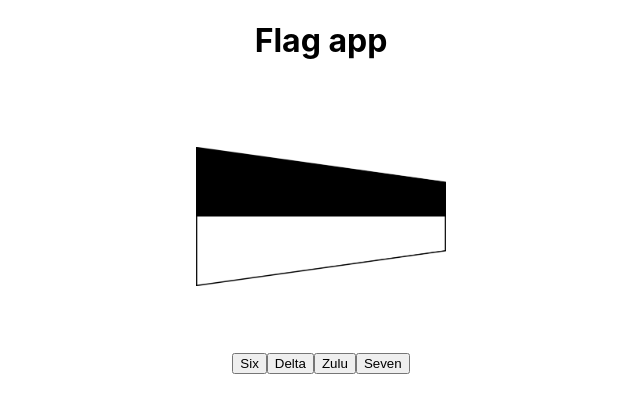
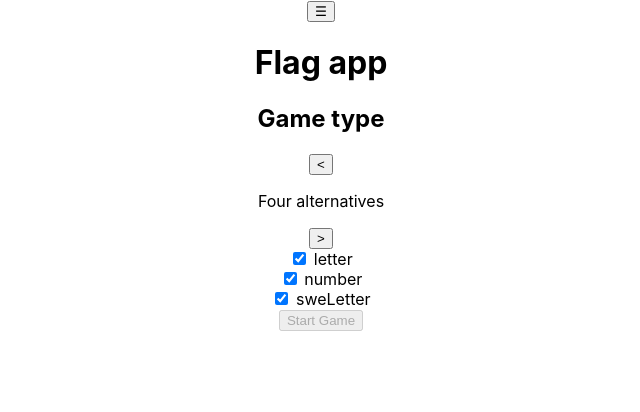
Before and after one commit to antonklock/flag-app, a React (Create React App) app: page / in a window 1280 px wide. Shown: the top 412 px of the page, without its empty margins (319-959 px from the left). Built offline with nearby package versions, Linux system fonts and the light colour scheme.

Commit message:
add filtered flags

```diff
--- a/src/App.js
+++ b/src/App.js
@@ -1,48 +1,31 @@
-import { useState, useEffect } from 'react';
 import './App.css';
-import FlagDisplay from './components/FlagDisplay';
-import flags from './tools/flags';
-import getRandomKey from './tools/getRandomKey';
-import AnswerButtons from './components/AnswerButtons';
+import { useState } from 'react';
+import ChooseGameType from './components/ChooseGameType';
+import GameFourButtons from './components/GameFourButtons';
+import TopBar from './components/TopBar';
 
 function App() {
-  const [flagDisplay, setFlagDisplay] = useState({});
-  const [alternatives, setAlternatives] = useState([]);
-  const [showCorrectGuess, setShowCorrectGuess] = useState(false);
-  const [isButtonDisabled, setIsButtonDisabled] = useState([false, false, false, false]);
+  const [gameMode, setGameMode] = useState('none');
+  const [flagFilters, setFlagFilters] = useState({type: ['letter', 'number', 'sweLetter']});
 
-  useEffect(() => {
-    setFlagDisplay(getRandomKey(flags));
-  }, [])
+  const gameComponent = () => {
+    switch (gameMode){
+      case 'FourAlternatives' :
+        return <GameFourButtons
+          setGameMode={ setGameMode }
+          flagFilters={ flagFilters }
+        />
 
-  useEffect(()=> {
-    const altOne = getRandomKey(flags).flagName;
-    const altTwo = getRandomKey(flags).flagName;
-    const altThree = getRandomKey(flags).flagName;
-    const altFour = flagDisplay.flagName;
-
-    const shuffledAlternatives = [altOne, altTwo, altThree, altFour]
-    .sort(()=> Math.random() - 0.5);
-
-    setAlternatives(shuffledAlternatives);
-    setIsButtonDisabled([false, false, false, false]);
-  }, [flagDisplay]);
+      default :
+        return <ChooseGameType setGameMode={ setGameMode } setFlagFilters={ setFlagFilters } flagFilters={ flagFilters } />
+    }
+  }
 
   return (
     <div className="App">
+      <TopBar />
       <h1>Flag app</h1>
-      <FlagDisplay
-        flag={flagDisplay}
-        showCorrectGuess={showCorrectGuess}
-      />
-      <AnswerButtons
-        alternatives={ alternatives }
-        flagDisplay={ flagDisplay }
-        setFlagDisplay={ setFlagDisplay }
-        setShowCorrectGuess={ setShowCorrectGuess }
-        isButtonDisabled={ isButtonDisabled }
-        setIsButtonDisabled={ setIsButtonDisabled }
-      />
+      { gameComponent() }
     </div>
   );
 }
--- a/src/components/AnswerButton.js
+++ b/src/components/AnswerButton.js
@@ -11,7 +11,8 @@ const AnswerButton = ({ propsLink, alternative }) => (
                     propsLink.setFlagDisplay,
                     propsLink.setShowCorrectGuess,
                     propsLink.isButtonDisabled,
-                    propsLink.setIsButtonDisabled
+                    propsLink.setIsButtonDisabled,
+                    propsLink.filteredFlags
                     );
             }}
             disabled={ propsLink.isButtonDisabled[propsLink.alternatives.indexOf(alternative)] }
--- /dev/null
+++ b/src/components/CheckboxOption.js
@@ -0,0 +1,34 @@
+const CheckboxOption = ({
+    type,
+    isChecked,
+    addFilterOption,
+    removeFilterOption,
+    setFlagFilters,
+    flagFilters,
+    checkAmountOfFlagGroups,
+    setCanPlay
+ }) => {
+    return (
+        <div>
+                <input
+                    type={ 'checkbox' }
+                    className={'optionCheckbox'}
+                    id={ type }
+                    name={ type }
+                    defaultChecked={ isChecked }
+                    onChange={() => {
+                        const checkbox = document.querySelector(`#${type}`);
+                        if(checkbox.checked){
+                            addFilterOption(type, setFlagFilters, flagFilters);
+                        } else {
+                            removeFilterOption(type, setFlagFilters, flagFilters);
+                        }
+                        setCanPlay( checkAmountOfFlagGroups() );
+                    }}
+                />
+                <label htmlFor={ type }> { type }</label>
+        </div>
+    );
+};
+
+export default CheckboxOption;
--- /dev/null
+++ b/src/components/ChooseGameType.js
@@ -0,0 +1,44 @@
+import OptionsMenu from "./OptionsMenu";
+import { useState, useEffect } from 'react';
+
+const ChooseGameType = ({
+    setGameMode,
+    setFlagFilters,
+    flagFilters
+}) => {
+    const [canPlay, setCanPlay] = useState(false);
+
+    useEffect(() => {
+        setFlagFilters({type: ['letter', 'number', 'sweLetter']});
+    }, [setFlagFilters])
+
+    return (
+        <>
+        <h2>Game type</h2>
+        <div>
+            <button>{'<'}</button>
+            <p>Four alternatives</p>
+            <button>{'>'}</button>
+        </div>
+        <div>
+            <OptionsMenu
+                setGameMode={ setGameMode }
+                setFlagFilters={ setFlagFilters }
+                flagFilters={ flagFilters }
+                setCanPlay={ setCanPlay }
+            />
+        </div>
+        <div>
+            {canPlay ?
+                <button onClick={() => {
+                    setGameMode('FourAlternatives');
+                }}>Start Game</button>
+                :
+                <button disabled>Start Game</button>
+            }
+        </div>
+        </>
+    );
+}
+
+export default ChooseGameType;
--- /dev/null
+++ b/src/components/GameFourButtons.js
@@ -0,0 +1,56 @@
+import AnswerButtons from './AnswerButtons';
+import { chooseNextFlag } from '../tools/chooseNextFlag';
+import FlagDisplay from './FlagDisplay';
+import flags from '../tools/flags';
+import { filterFlags } from '../tools/flagFilters';
+import { useState, useEffect, useRef } from 'react';
+
+const GameFourButtons = ({ setGameMode, flagFilters }) => {
+    const [flagDisplay, setFlagDisplay] = useState({});
+    const [alternatives, setAlternatives] = useState([]);
+    const [showCorrectGuess, setShowCorrectGuess] = useState(false);
+    const [isButtonDisabled, setIsButtonDisabled] = useState([false, false, false, false]);
+    let filteredFlags = useRef(null);
+
+    useEffect(() => {
+        filteredFlags.current = filterFlags( flags, flagFilters );
+        setFlagDisplay(chooseNextFlag( filteredFlags.current,  false));
+        console.log(filteredFlags.current)
+    }, [flagFilters, filteredFlags])
+
+    useEffect(()=> {
+        const altOne = filteredFlags.current[Math.floor(Math.random() * filteredFlags.current.length)].flagName;
+        const altTwo = filteredFlags.current[Math.floor(Math.random() * filteredFlags.current.length)].flagName;
+        const altThree = filteredFlags.current[Math.floor(Math.random() * filteredFlags.current.length)].flagName;
+        const altFour = flagDisplay.flagName;
+
+        const shuffledAlternatives = [altOne, altTwo, altThree, altFour]
+        .sort(()=> Math.random() - 0.5);
+
+        setAlternatives(shuffledAlternatives);
+        setIsButtonDisabled([false, false, false, false]);
+    }, [flagDisplay]);
+
+    return (
+        <div>
+            <FlagDisplay
+                flag={ flagDisplay }
+                showCorrectGuess={ showCorrectGuess }
+            />
+            <AnswerButtons
+                alternatives={ alternatives }
+                flagDisplay={ flagDisplay }
+                setFlagDisplay={ setFlagDisplay }
+                setShowCorrectGuess={ setShowCorrectGuess }
+                isButtonDisabled={ isButtonDisabled }
+                setIsButtonDisabled={ setIsButtonDisabled }
+                filteredFlags={ filteredFlags.current }
+            />
+            <button onClick={() =>{
+                setGameMode('none');
+            }}>Back</button>
+        </div>
+    )
+}
+
+export default GameFourButtons;
--- /dev/null
+++ b/src/components/OptionsMenu.js
@@ -0,0 +1,49 @@
+import CheckboxOption from './CheckboxOption';
+import { addFilterOption, removeFilterOption } from '../tools/flagFilters';
+
+const checkAmountOfFlagGroups = () => {
+    const checkedCheck = Array.from(document.getElementsByClassName('optionCheckbox'));
+    const array = [];
+    checkedCheck.forEach(e => array.push(e.checked));
+
+    return array.some(e => e === true);
+};
+
+const OptionsMenu = ({ setFlagFilters, flagFilters, setCanPlay }) => {
+    return (
+        <div id="checkboxes">
+            <CheckboxOption
+                type='letter'
+                isChecked={true}
+                addFilterOption={ addFilterOption }
+                removeFilterOption={ removeFilterOption }
+                setFlagFilters={ setFlagFilters }
+                flagFilters={ flagFilters }
+                checkAmountOfFlagGroups={ checkAmountOfFlagGroups }
+                setCanPlay={ setCanPlay }
+            />
+            <CheckboxOption
+                type='number'
+                isChecked={true}
+                addFilterOption={ addFilterOption }
+                removeFilterOption={ removeFilterOption }
+                setFlagFilters={ setFlagFilters }
+                flagFilters={ flagFilters }
+                checkAmountOfFlagGroups={ checkAmountOfFlagGroups }
+                setCanPlay={ setCanPlay }
+            />
+            <CheckboxOption
+                type='sweLetter'
+                isChecked={true}
+                addFilterOption={ addFilterOption }
+                removeFilterOption={ removeFilterOption }
+                setFlagFilters={ setFlagFilters }
+                flagFilters={ flagFilters }
+                checkAmountOfFlagGroups={ checkAmountOfFlagGroups }
+                setCanPlay={ setCanPlay }
+            />
+        </div>
+    );
+}
+
+export default OptionsMenu;
--- /dev/null
+++ b/src/components/TopBar.js
@@ -0,0 +1,9 @@
+const TopBar = () => {
+    return (
+        <>
+            <button>☰</button>
+        </>
+    );
+}
+
+export default TopBar;
--- a/src/tools/chooseNextFlag.js
+++ b/src/tools/chooseNextFlag.js
@@ -1,27 +1,27 @@
-import flags from '../tools/flags';
-import getRandomKey from '../tools/getRandomKey';
 const wrongGuessFlags = [];
 
-const chooseNextFlag = (currentFlag) => {
+const chooseNextFlag = ( flags, currentFlag) => {
     let loadRandomFlag = Math.floor(Math.random() + 0.5);
     if(wrongGuessFlags.length <= 0 || wrongGuessFlags[0] === currentFlag){
         loadRandomFlag = 1;
     }
+
     if(loadRandomFlag){
         return () => {
-            let newFlag = null;
+            let newFlag;
             do{
-                newFlag = getRandomKey(flags);
-            } while (newFlag === currentFlag);
+                console.log(flags.length);
+                newFlag = flags[Math.floor(Math.random() * flags.length)];
+            }while (newFlag.flagName === currentFlag)
             return newFlag;
         }
     } else {
         const wrongGuessFlag = wrongGuessFlags[0];
         wrongGuessFlags.shift();
         return () => {
-            for(let flag in flags){
-                if(wrongGuessFlag === flags[flag].flagName){
-                    return flags[flag];
+            for(let i in flags){
+                if(wrongGuessFlag === flags[i].flagName){
+                    return flags[i];
                 }
             }
         };
--- /dev/null
+++ b/src/tools/flagFilters.js
@@ -0,0 +1,19 @@
+const filterFlags = ( flags, filters ) => {
+     return flags.filter(flag => {
+        for(let i in filters.type){
+            if(flag.type === filters.type[i]){
+                return flag;
+            }
+        }
+        return null;
+    });
+}
+
+const removeFilterOption = ( filterName, setFlagFilters, flagFilters ) => {
+    setFlagFilters({type: flagFilters.type.filter(type => ( type !== filterName ))});
+}
+const addFilterOption = ( filterName, setFlagFilters, flagFilters ) => {
+    setFlagFilters({type: [...flagFilters.type, filterName]});
+}
+
+export { filterFlags, removeFilterOption, addFilterOption };
--- a/src/tools/flags.js
+++ b/src/tools/flags.js
@@ -38,46 +38,46 @@ import eight from '../assets/flags/numbers/eight.png';
 import niner from '../assets/flags/numbers/niner.png';
 import zero from '../assets/flags/numbers/zero.png';
 
-const flags = {
-    alpha: {src: alpha, flagName: 'Alpha', symbol: 'a'},
-    bravo: {src: bravo, flagName: 'Bravo', symbol: 'b'},
-    charlie: {src: charlie, flagName: 'Charlie', symbol: 'c'},
-    delta: {src: delta, flagName: 'Delta', symbol: 'd'},
-    echo: {src: echo, flagName: 'Echo', symbol: 'e'},
-    foxtrot: {src: foxtrot, flagName: 'Foxtrot', symbol: 'f'},
-    golf: {src: golf, flagName: 'Golf', symbol: 'g'},
-    hotel: {src: hotel, flagName: 'Hotel', symbol: 'h'},
-    india: {src: india, flagName: 'India', symbol: 'i'},
-    juliet: {src: juliet, flagName: 'Juliet', symbol: 'j'},
-    kilo: {src: kilo, flagName: 'Kilo', symbol: 'k'},
-    lima: {src: lima, flagName: 'Lima', symbol: 'l'},
-    mike: {src: mike, flagName: 'Mike', symbol: 'm'},
-    november: {src: november, flagName: 'November', symbol: 'n'},
-    oscar: {src: oscar, flagName: 'Oscar', symbol: 'o'},
-    papa: {src: papa, flagName: 'Papa', symbol: 'p'},
-    quebec: {src: quebec, flagName: 'Quebec', symbol: 'q'},
-    romeo: {src: romeo, flagName: 'Romeo', symbol: 'r'},
-    sierra: {src: sierra, flagName: 'Sierra', symbol: 's'},
-    tango: {src: tango, flagName: 'Tango', symbol: 't'},
-    uniform: {src: uniform, flagName: 'Uniform', symbol: 'u'},
-    victor: {src: victor, flagName: 'Victor', symbol: 'v'},
-    whiskey: {src: whiskey, flagName: 'Whiskey', symbol: 'w'},
-    xray: {src: xray, flagName: 'Xray', symbol: 'x'},
-    yankee: {src: yankee, flagName: 'Yankee', symbol: 'y'},
-    zulu: {src: zulu, flagName: 'Zulu', symbol: 'z'},
-    aring: {src: aring, flagName: 'Aring', symbol: 'å'},
-    auml: {src: auml, flagName: 'Auml', symbol: 'ä'},
-    ouml: {src: ouml, flagName: 'Ouml', symbol: 'ö'},
-    one: {src: one, flagName: 'One', symbol: '1'},
-    two: {src: two, flagName: 'Two', symbol: '2'},
-    three: {src: three, flagName: 'Three', symbol: '3'},
-    four: {src: four, flagName: 'Four', symbol: '4'},
-    five: {src: five, flagName: 'Five', symbol: '5'},
-    six: {src: six, flagName: 'Six', symbol: '6'},
-    seven: {src: seven, flagName: 'Seven', symbol: '7'},
-    eight: {src: eight, flagName: 'Eight', symbol: '8'},
-    niner: {src: niner, flagName: 'Niner', symbol: '9'},
-    zero: {src: zero, flagName: 'Zero', symbol: '0'}
-};
+const flags = [
+    {src: alpha, flagName: 'Alpha', symbol: 'a', type: 'letter'},
+    {src: bravo, flagName: 'Bravo', symbol: 'b', type: 'letter'},
+    {src: charlie, flagName: 'Charlie', symbol: 'c', type: 'letter'},
+    {src: delta, flagName: 'Delta', symbol: 'd', type: 'letter'},
+    {src: echo, flagName: 'Echo', symbol: 'e', type: 'letter'},
+    {src: foxtrot, flagName: 'Foxtrot', symbol: 'f', type: 'letter'},
+    {src: golf, flagName: 'Golf', symbol: 'g', type: 'letter'},
+    {src: hotel, flagName: 'Hotel', symbol: 'h', type: 'letter'},
+    {src: india, flagName: 'India', symbol: 'i', type: 'letter'},
+    {src: juliet, flagName: 'Juliet', symbol: 'j', type: 'letter'},
+    {src: kilo, flagName: 'Kilo', symbol: 'k', type: 'letter'},
+    {src: lima, flagName: 'Lima', symbol: 'l', type: 'letter'},
+    {src: mike, flagName: 'Mike', symbol: 'm', type: 'letter'},
+    {src: november, flagName: 'November', symbol: 'n', type: 'letter'},
+    {src: oscar, flagName: 'Oscar', symbol: 'o', type: 'letter'},
+    {src: papa, flagName: 'Papa', symbol: 'p', type: 'letter'},
+    {src: quebec, flagName: 'Quebec', symbol: 'q', type: 'letter'},
+    {src: romeo, flagName: 'Romeo', symbol: 'r', type: 'letter'},
+    {src: sierra, flagName: 'Sierra', symbol: 's', type: 'letter'},
+    {src: tango, flagName: 'Tango', symbol: 't', type: 'letter'},
+    {src: uniform, flagName: 'Uniform', symbol: 'u', type: 'letter'},
+    {src: victor, flagName: 'Victor', symbol: 'v', type: 'letter'},
+    {src: whiskey, flagName: 'Whiskey', symbol: 'w', type: 'letter'},
+    {src: xray, flagName: 'Xray', symbol: 'x', type: 'letter'},
+    {src: yankee, flagName: 'Yankee', symbol: 'y', type: 'letter'},
+    {src: zulu, flagName: 'Zulu', symbol: 'z', type: 'letter'},
+    {src: aring, flagName: 'Aring', symbol: 'å', type: 'sweLetter'},
+    {src: auml, flagName: 'Auml', symbol: 'ä', type: 'sweLetter'},
+    {src: ouml, flagName: 'Ouml', symbol: 'ö', type: 'sweLetter'},
+    {src: one, flagName: 'One', symbol: '1', type: 'number'},
+    {src: two, flagName: 'Two', symbol: '2', type: 'number'},
+    {src: three, flagName: 'Three', symbol: '3', type: 'number'},
+    {src: four, flagName: 'Four', symbol: '4', type: 'number'},
+    {src: five, flagName: 'Five', symbol: '5', type: 'number'},
+    {src: six, flagName: 'Six', symbol: '6', type: 'number'},
+    {src: seven, flagName: 'Seven', symbol: '7', type: 'number'},
+    {src: eight, flagName: 'Eight', symbol: '8', type: 'number'},
+    {src: niner, flagName: 'Niner', symbol: '9', type: 'number'},
+    {src: zero, flagName: 'Zero', symbol: '0', type: 'number'}
+];
 
 export default flags;
--- a/src/tools/handleGuess.js
+++ b/src/tools/handleGuess.js
@@ -7,12 +7,13 @@ const handleGuess = (
     setFlagDisplay,
     setShowCorrectGuess,
     isButtonDisabled,
-    setIsButtonDisabled
+    setIsButtonDisabled,
+    filteredFlags
     ) => {
     if(alternative === flagName){
         setShowCorrectGuess(true);
         setTimeout(() => {
-            setFlagDisplay(chooseNextFlag(flagName));
+            setFlagDisplay(chooseNextFlag(filteredFlags, flagName));
             setShowCorrectGuess(false);
         }, 1000)
     } else {
```
